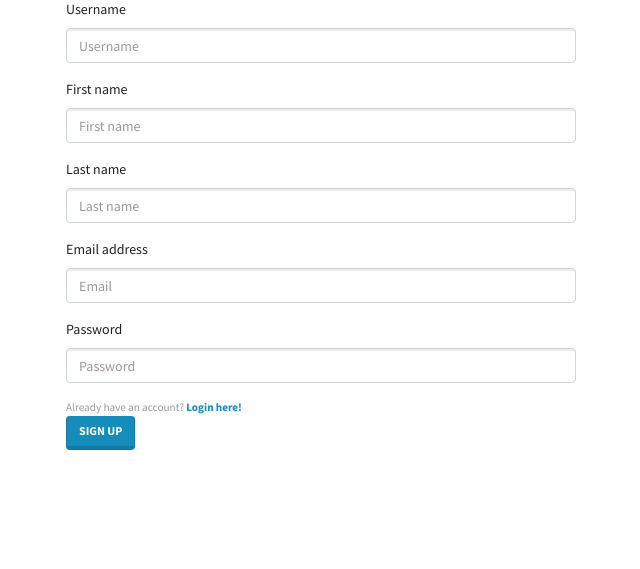
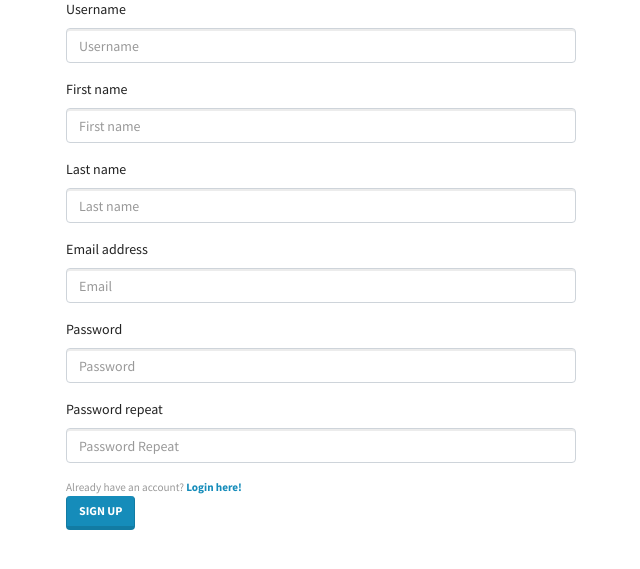
Before and after one commit to Sisiboi/ToDo, a PHP site: page /signup.php in a window 1280 px wide. Shown: the part 51-620 px from the top of the page, without its empty margins (319-959 px from the left). Run offline with PHP 8.4, Linux system fonts and the light colour scheme.

Commit message:
Password Security

```diff
--- a/library/classes/User.class.php
+++ b/library/classes/User.class.php
@@ -132,24 +132,32 @@ class User{
     public function register(){
         //connectie
         $conn = Db::getInstance();
-
         //$conn = new PDO("mysql:host=localhost;dbname=focal","root", "");
+        $mailCheck = $conn->prepare('select email from users where email = :email');
+        $mailCheck->bindParam(":email", $this->email);
+        $mailCheck->execute();
+        if( $mailCheck->rowCount() > 0 ) { // check if email is already found or not.
+            throw new Exception ("That email address is already in use");
+       }
 
 
 
+       else {
         $statement = $conn->prepare("insert into users (username, first_name, last_name, email, password) values (:username, :firstName, :lastName, :email, :password)");
-
-
-
+        $options = [
+            'cost' => 12,
+        ];
+        $hash = password_hash($this->password, PASSWORD_DEFAULT, $options);
         $statement->bindParam(":username", $this->username);
         $statement->bindParam(":firstName", $this->firstName);
         $statement->bindParam(":lastName", $this->lastName);
         $statement->bindParam(":email", $this->email);
-            $statement->bindParam(":password", $this->password);
+        $statement->bindParam(":password", $hash);
         // execute
         $result = $statement->execute();
 
         return $result;
+   }
        }
 
 
--- /dev/null
+++ b/library/helpers/Security.class.php
@@ -0,0 +1,36 @@
+<?php
+    class Security {
+        public $password;
+        public $passwordRepeat;
+
+        public function passwordsCheck(){
+            if ($this->passwordLenght() && $this->passwordsAreEqual()){
+                return true;
+            }
+            else {
+                return false;
+            }
+        }
+
+        private function passwordLenght(){
+            if (strlen($this->password) <= 8) {
+                throw new Exception ("Passwords must be at least 8 characters");
+                return false;
+            }
+            else {
+                return true;
+            }
+        }
+
+        private function passwordsAreEqual(){
+            if ($this->password == $this->passwordRepeat){
+                return true;
+            }
+            else {
+                throw new Exception ("Passwords don't match");
+                return false;
+            }
+        }
+    }
+
+?>
--- a/signup.php
+++ b/signup.php
@@ -1,12 +1,17 @@
 <?php
 
+include_once('library/helpers/Security.class.php');
 include_once('library/classes/User.class.php');
 
 if (!empty($_POST)) {
 
+    try {
+        $security = new Security();
+        $security->password = $_POST['password'];
+        $security->passwordRepeat = $_POST['password_repeat'];
 
 
-
+        if ($security->passwordsCheck()) {
             $user = new User();
             $user->setUsername($_POST['username']);
             $user->setFirstName($_POST['first_name']);
@@ -16,16 +21,13 @@ if (!empty($_POST)) {
              $user->register();
 
 
-
-
-
-
-
-
+        }
+    }
+    catch (Exception $e){
 
     }
 
-
+}
 
 
 ?><!DOCTYPE html>
@@ -73,6 +75,11 @@ if (!empty($_POST)) {
       <input type="password" id="password" name="password" placeholder="Password" class="form-control">
     </div>
 
+    <div class="form-group">
+      <label for="password_repeat">Password repeat</label>
+      <input type="password_repeat" id="password_repeat" name="password_repeat" placeholder="Password Repeat" class="form-control">
+    </div>
+
 
 
     <small id="emailHelp" class="form-text text-muted">Already have an account?  <strong>
```
Lines whose indentation alone changed are shown as unchanged.
